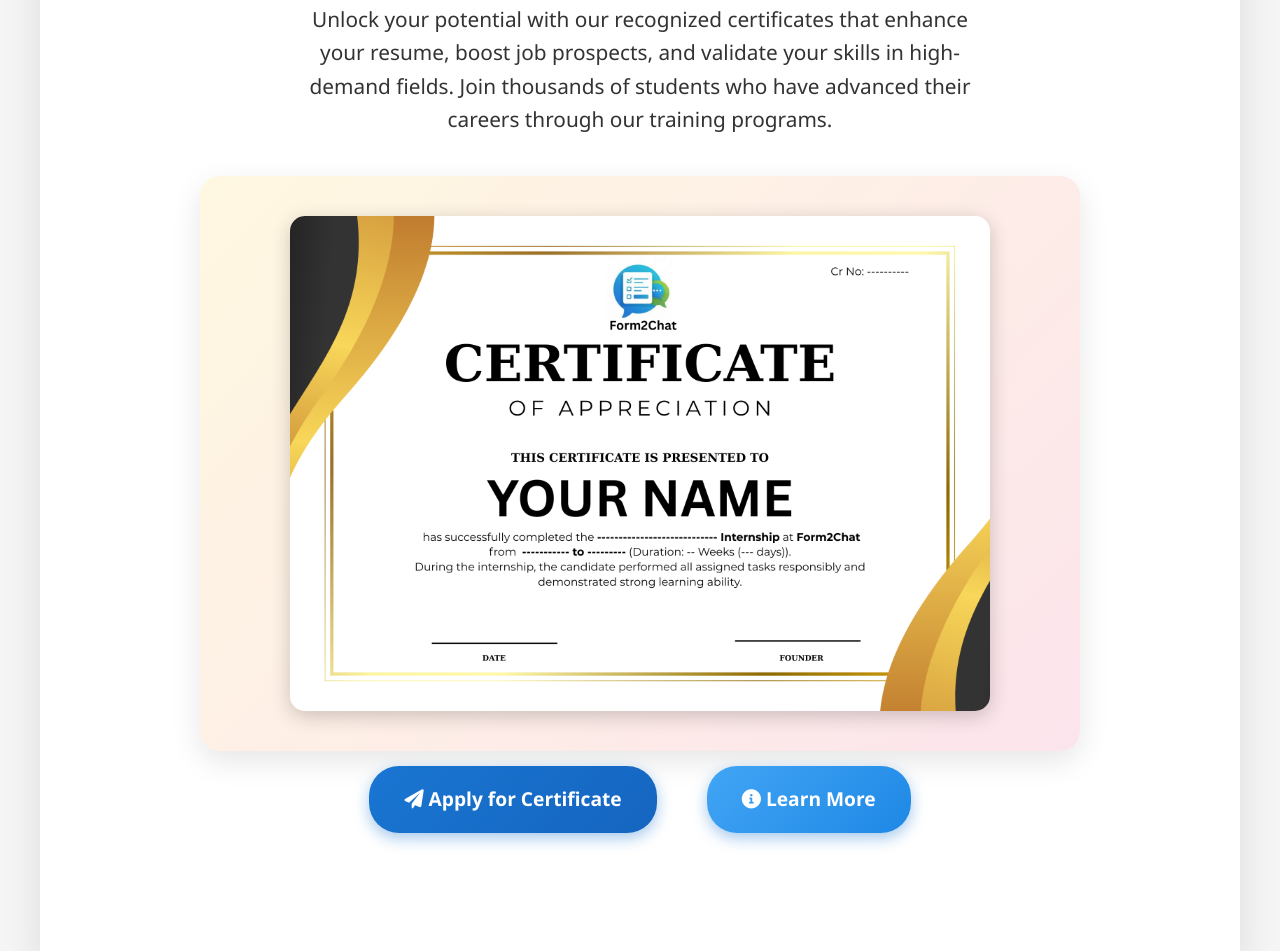
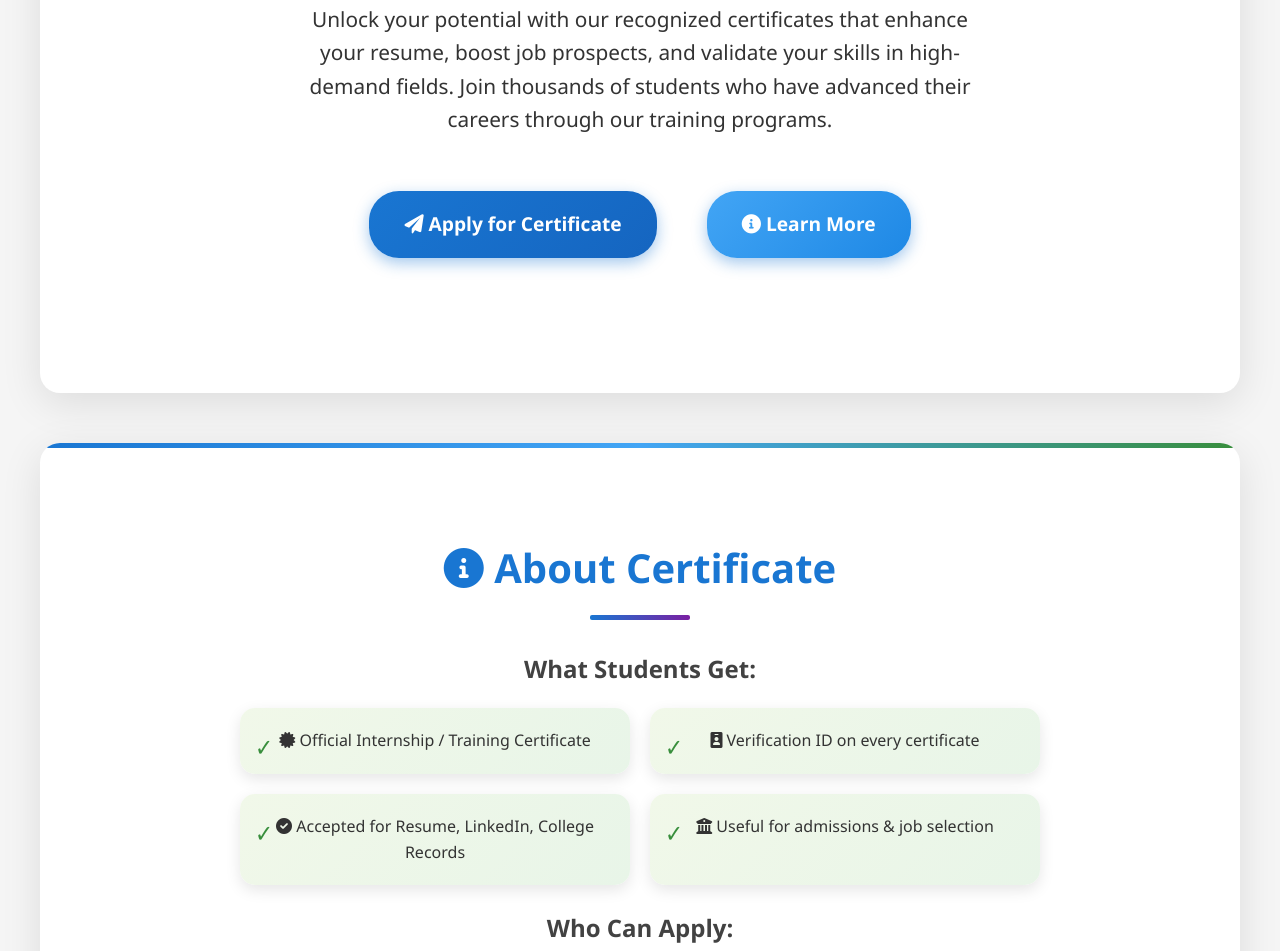
Before and after one commit to vaibhav-katkar-dev/portfolio-starter-kit, a plain HTML site: page index.html in a window 1280 px wide. Shown: the part 546-1497 px from the top of the page. Drawn offline with Linux system fonts and the light colour scheme.

Commit message:
Initial upload to portfolio starter repo

```diff
--- a/index.html
+++ b/index.html
@@ -413,9 +413,9 @@
 
             <h2><i class="fas fa-building"></i> Government Udyam Registered Training Provider</h2>
             <p>Unlock your potential with our recognized certificates that enhance your resume, boost job prospects, and validate your skills in high-demand fields. Join thousands of students who have advanced their careers through our training programs.</p>
-            <div class="certificate-preview">
+            <!-- <div class="certificate-preview">
                 <img src="Certificate.png" alt="Certificate Design" class="certificate-image">
-            </div>
+            </div> -->
             <div class="hero-buttons">
                 <a href="https://rzp.io/rzp/form2chat" class="btn"><i class="fas fa-paper-plane"></i> Apply for Certificate</a>
                 <a href="#about" class="btn btn-secondary"><i class="fas fa-info-circle"></i> Learn More</a>
```
